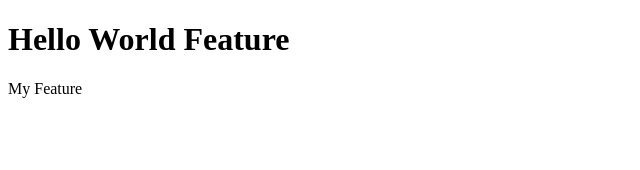
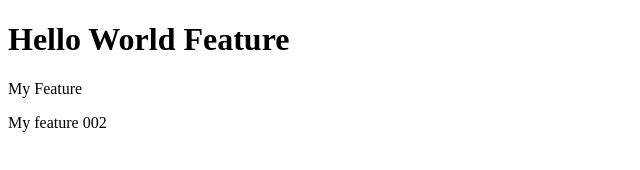
Before and after one commit to prasadbhosale80/hello-git, a plain HTML site: page index.html in a window 1280 px wide. Shown: the whole page, without its empty margins (0-640 px from the left). Drawn offline with Linux system fonts and the light colour scheme.

Commit message:
added feature 002

```diff
--- a/index.html
+++ b/index.html
@@ -9,5 +9,6 @@
 <body>
     <h1>Hello World Feature</h1>
     <p>My Feature</p>
+    <p>My feature 002</p>
 </body>
 </html>
```
